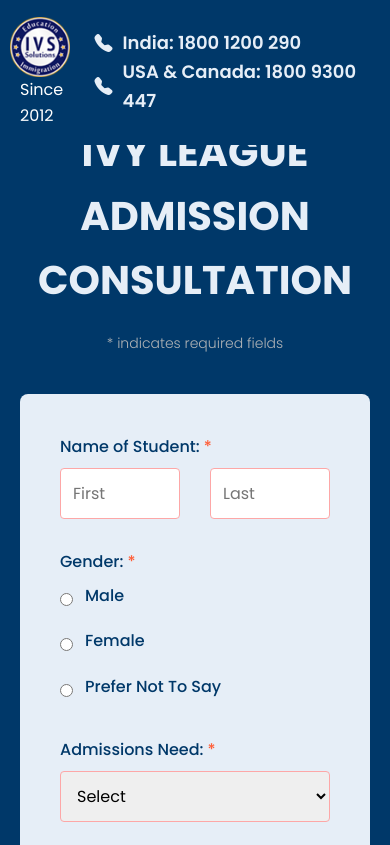
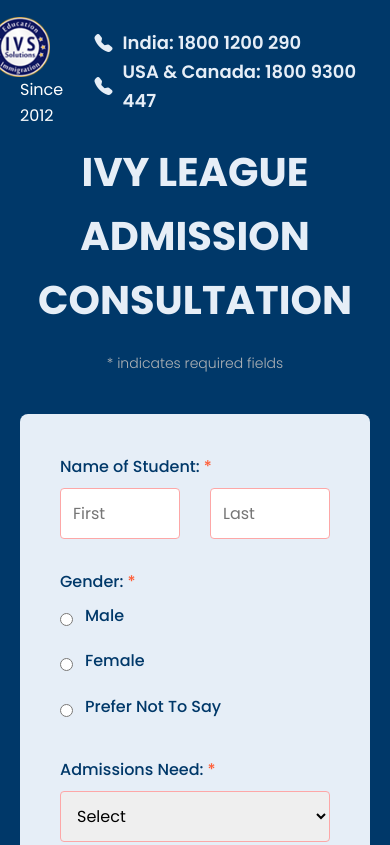
Before and after one commit to TanviC1314/IVS-form, a plain HTML site: page index.html in a window 390 px wide. Shown: the top 845 px of the page. Drawn offline with nearby package versions, Linux system fonts and the light colour scheme; a web font is replaced by a local one.

Commit message:
css fixup

```diff
--- a/style.css
+++ b/style.css
@@ -292,7 +292,7 @@ main {
     font-size: 40px;
     text-align: center;
     margin-bottom: 20px;
-    margin-top: 30px;
+    margin-top: 50px;
     font-weight: 700;
     text-transform: uppercase;
 }
@@ -505,7 +505,10 @@ textarea:focus {
 
     .logo-image {
         max-height: 60px;
-        margin-left: -10px;
+        margin-left: -30px;
+    }
+    .logo-text {
+        color: white;
     }
 
     .blog-title {
```
